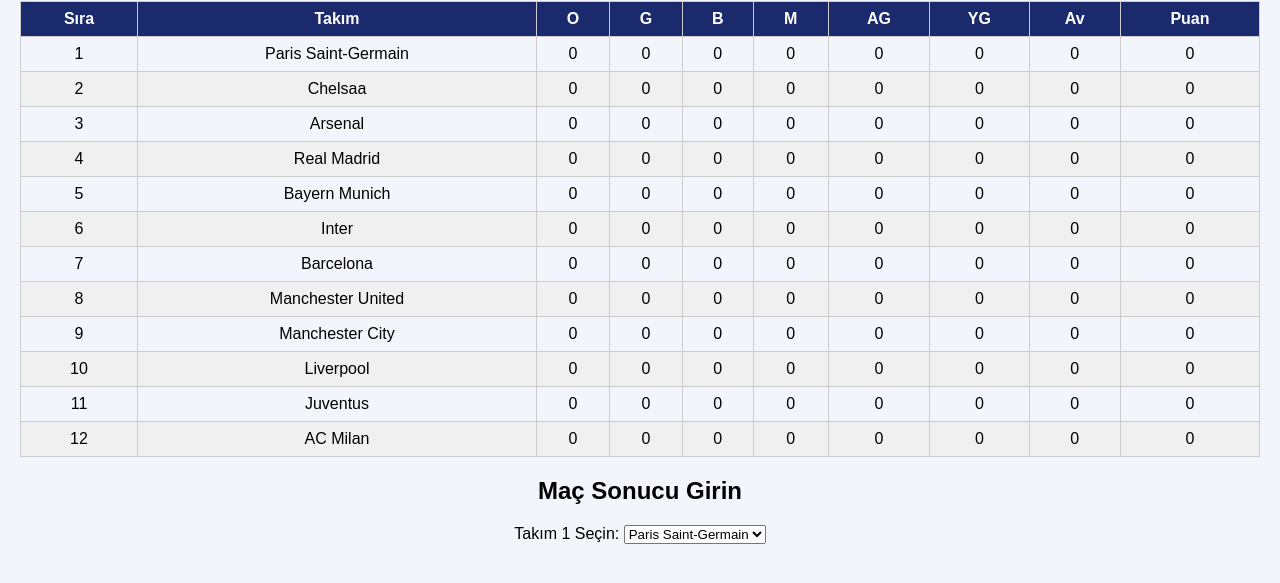
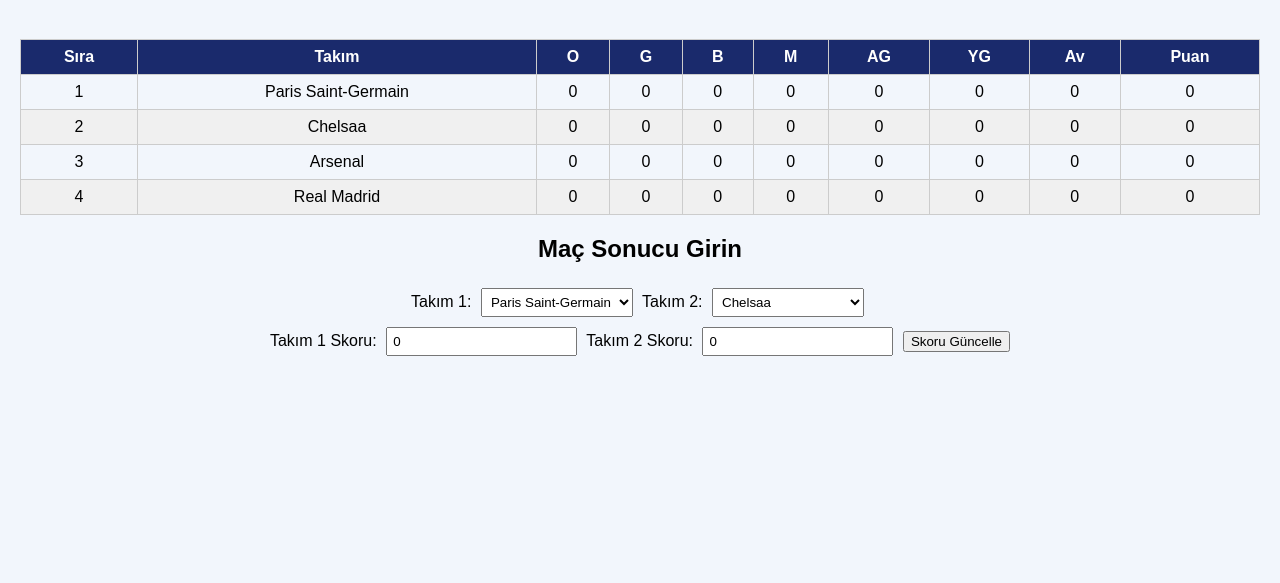
Before and after one commit to aronnfps/aronnfps.github.io, a plain HTML site: page index.html in a window 1280 px wide. Shown: the part 99-682 px from the top of the page. Drawn offline with Linux system fonts and the light colour scheme.

Commit message:
Update index.html

```diff
--- a/index.html
+++ b/index.html
@@ -40,16 +40,20 @@
 
     .highlight {
       background-color: #ffeaa7;
-      font-weight: bold;
-    }
-
+      font-weight: bold;
+    }
     .input-container {
       margin-top: 20px;
       text-align: center;
     }
 
     .input-container input {
-      padding: 5px;
+      padding: 5px;
+      margin: 5px;
+    }
+
+    .input-container select {
+      padding: 5px;
       margin: 5px;
     }
   </style>
@@ -100,7 +104,7 @@
       <td class="points">0</td>
     </tr>
     <tr id="team3">
-      <td>3</td>
+      <td>3</td>
       <td>Arsenal</td>
       <td class="games">0</td>
       <td class="wins">0</td>
@@ -123,114 +127,93 @@
       <td class="goalDiff">0</td>
       <td class="points">0</td>
     </tr>
-    <tr id="team5">
-      <td>5</td>
-      <td>Bayern Munich</td>
-      <td class="games">0</td>
-      <td class="wins">0</td>
-      <td class="draws">0</td>
-      <td class="losses">0</td>
-      <td class="goals">0</td>
-      <td class="conceded">0</td>
-      <td class="goalDiff">0</td>
-      <td class="points">0</td>
-    </tr>
-    <tr id="team6">
-      <td>6</td>
-      <td>Inter</td>
-      <td class="games">0</td>
-      <td class="wins">0</td>
-      <td class="draws">0</td>
-      <td class="losses">0</td>
-      <td class="goals">0</td>
-      <td class="conceded">0</td>
-      <td class="goalDiff">0</td>
-      <td class="points">0</td>
-    </tr>
-    <tr id="team7">
-      <td>7</td>
-      <td>Barcelona</td>
-      <td class="games">0</td>
-      <td class="wins">0</td>
-      <td class="draws">0</td>
-      <td class="losses">0</td>
-      <td class="goals">0</td>
-      <td class="conceded">0</td>
-      <td class="goalDiff">0</td>
-      <td class="points">0</td>
-    </tr>
-    <tr id="team8">
-      <td>8</td>
-      <td>Manchester United</td>
-      <td class="games">0</td>
-      <td class="wins">0</td>
-      <td class="draws">0</td>
-      <td class="losses">0</td>
-      <td class="goals">0</td>
-      <td class="conceded">0</td>
-      <td class="goalDiff">0</td>
-      <td class="points">0</td>
-    </tr>
-    <tr id="team9">
-      <td>9</td>
-      <td>Manchester City</td>
-      <td class="games">0</td>
-      <td class="wins">0</td>
-      <td class="draws">0</td>
-      <td class="losses">0</td>
-      <td class="goals">0</td>
-      <td class="conceded">0</td>
-      <td class="goalDiff">0</td>
-      <td class="points">0</td>
-    </tr>
-    <tr id="team10">
-      <td>10</td>
-      <td>Liverpool</td>
-      <td class="games">0</td>
-      <td class="wins">0</td>
-      <td class="draws">0</td>
-      <td class="losses">0</td>
-      <td class="goals">0</td>
-      <td class="conceded">0</td>
-      <td class="goalDiff">0</td>
-      <td class="points">0</td>
-    </tr>
-    <tr id="team11">
-      <td>11</td>
-      <td>Juventus</td>
-      <td class="games">0</td>
-      <td class="wins">0</td>
-      <td class="draws">0</td>
-      <td class="losses">0</td>
-      <td class="goals">0</td>
-      <td class="conceded">0</td>
-      <td class="goalDiff">0</td>
-      <td class="points">0</td>
-    </tr>
-    <tr id="team12">
-      <td>12</td>
-      <td>AC Milan</td>
-      <td class="games">0</td>
-      <td class="wins">0</td>
-      <td class="draws">0</td>
-      <td class="losses">0</td>
-      <td class="goals">0</td>
-      <td class="conceded">0</td>
-      <td class="goalDiff">0</td>
-      <td class="points">0</td>
-    </tr>
+    <!-- Diğer 8 takımı burada ekleyebilirsin... -->
   </tbody>
 </table>
 
 <div class="input-container">
   <h2>Maç Sonucu Girin</h2>
-  <label for="team1">Takım 1 Seçin:</label>
+  <label for="team1">Takım 1:</label>
   <select id="team1Select">
     <option value="team1">Paris Saint-Germain</option>
     <option value="team2">Chelsaa</option>
     <option value="team3">Arsenal</option>
     <option value="team4">Real Madrid</option>
-    <option value="team5">Bayern Munich</option>
-    <option value="team6">Inter</option>
-    <option value="team7">Barcelona</option>
-    <option value="team
+    <!-- Diğer takımlar buraya eklenmeli... -->
+  </select>
+
+  <label for="team2">Takım 2:</label>
+  <select id="team2Select">
+    <option value="team2">Chelsaa</option>
+    <option value="team3">Arsenal</option>
+    <option value="team4">Real Madrid</option>
+    <option value="team1">Paris Saint-Germain</option>
+    <!-- Diğer takımlar buraya eklenmeli... -->
+  </select>
+
+  <br>
+  <label for="team1Score">Takım 1 Skoru:</label>
+  <input type="number" id="team1Score" value="0">
+
+  <label for="team2Score">Takım 2 Skoru:</label>
+  <input type="number" id="team2Score" value="0">
+
+  <button onclick="updateScore()">Skoru Güncelle</button>
+</div>
+
+<script>
+  // Skorları ve puan durumunu güncelleyen fonksiyon
+  function updateScore() {
+    const team1Select = document.getElementById("team1Select").value;
+    const team2Select = document.getElementById("team2Select").value;
+    const team1Score = parseInt(document.getElementById("team1Score").value);
+    const team2Score = parseInt(document.getElementById("team2Score").value);
+
+    // Takım 1 ve Takım 2'yi seçme
+    const team1Row = document.getElementById(team1Select);
+    const team2Row = document.getElementById(team2Select);
+
+    // Takımların istatistiklerini al
+    let team1Games = parseInt(team1Row.querySelector(".games").textContent);
+    let team1Wins = parseInt(team1Row.querySelector(".wins").textContent);
+    let team1Draws = parseInt(team1Row.querySelector(".draws").textContent);
+    let team1Losses = parseInt(team1Row.querySelector(".losses").textContent);
+    let team1Goals = parseInt(team1Row.querySelector(".goals").textContent);
+    let team1Conceded = parseInt(team1Row.querySelector(".conceded").textContent);
+    let team1GoalDiff = parseInt(team1Row.querySelector(".goalDiff").textContent);
+    let team1Points = parseInt(team1Row.querySelector(".points").textContent);
+
+    let team2Games = parseInt(team2Row.querySelector(".games").textContent);
+    let team2Wins = parseInt(team2Row.querySelector(".wins").textContent);
+    let team2Draws = parseInt(team2Row.querySelector(".draws").textContent);
+    let team2Losses = parseInt(team2Row.querySelector(".losses").textContent);
+    let team2Goals = parseInt(team2Row.querySelector(".goals").textContent);
+    let team2Conceded = parseInt(team2Row.querySelector(".conceded").textContent);
+    let team2GoalDiff = parseInt(team2Row.querySelector(".goalDiff").textContent);
+    let team2Points = parseInt(team2Row.querySelector(".points").textContent);
+
+    // Maç oynandı
+    team1Games++;
+    team2Games++;
+
+    // Skor karşılaştırması ve puan hesaplama
+    if (team1Score > team2Score) {
+      team1Wins++;
+      team2Losses++;
+      team1Points += 3; // 3 puan
+    } else if (team1Score < team2Score) {
+      team2Wins++;
+      team1Losses++;
+      team2Points += 3; // 3 puan
+    } else {
+      team1Draws++;
+      team2Draws++;
+      team1Points += 1; // 1 puan
+      team2Points += 1; // 1 puan
+    }
+
+    // Goller
+    team1Goals += team1Score;
+    team1Conceded += team2Score;
+    team2Goals += team2Score;
+    team
```
